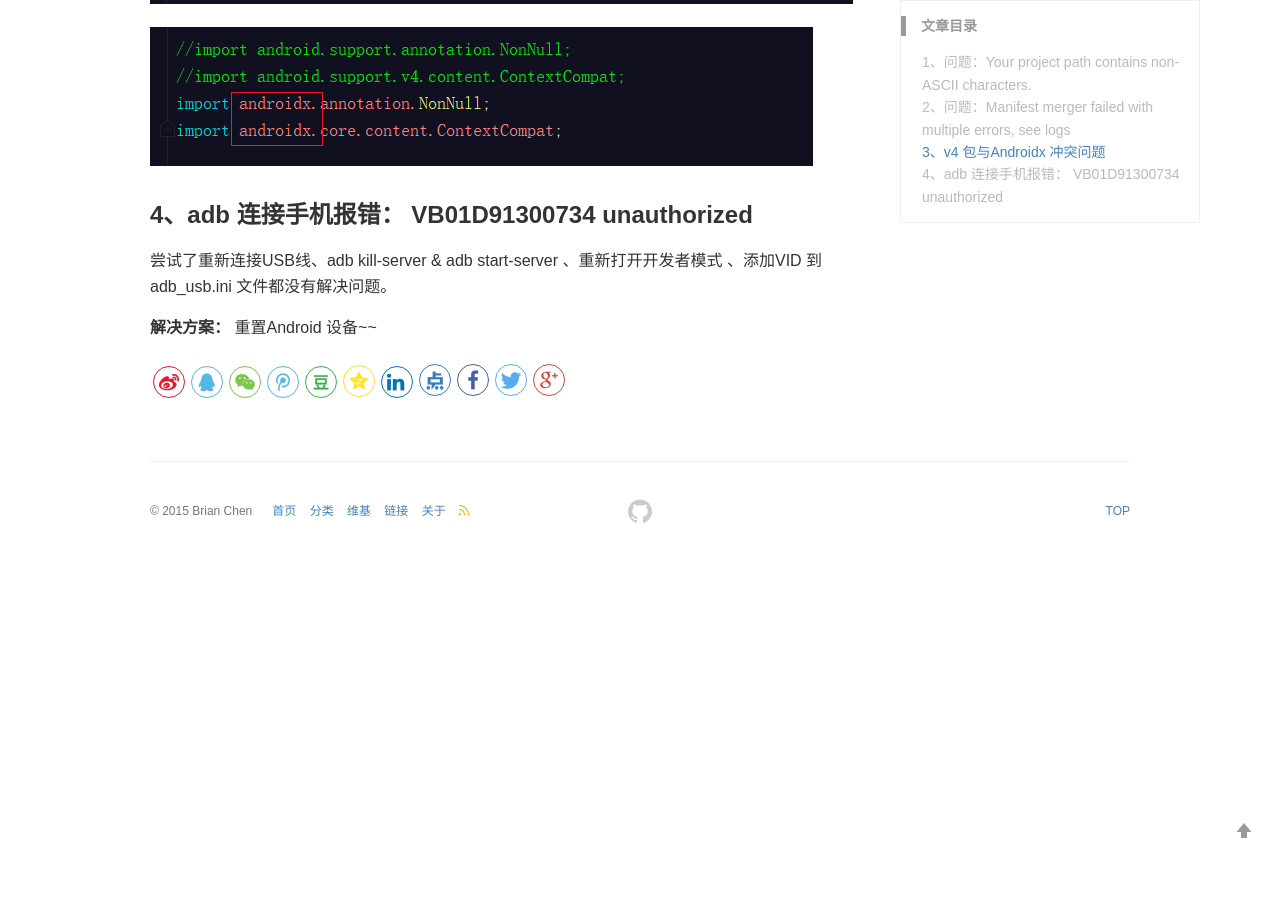
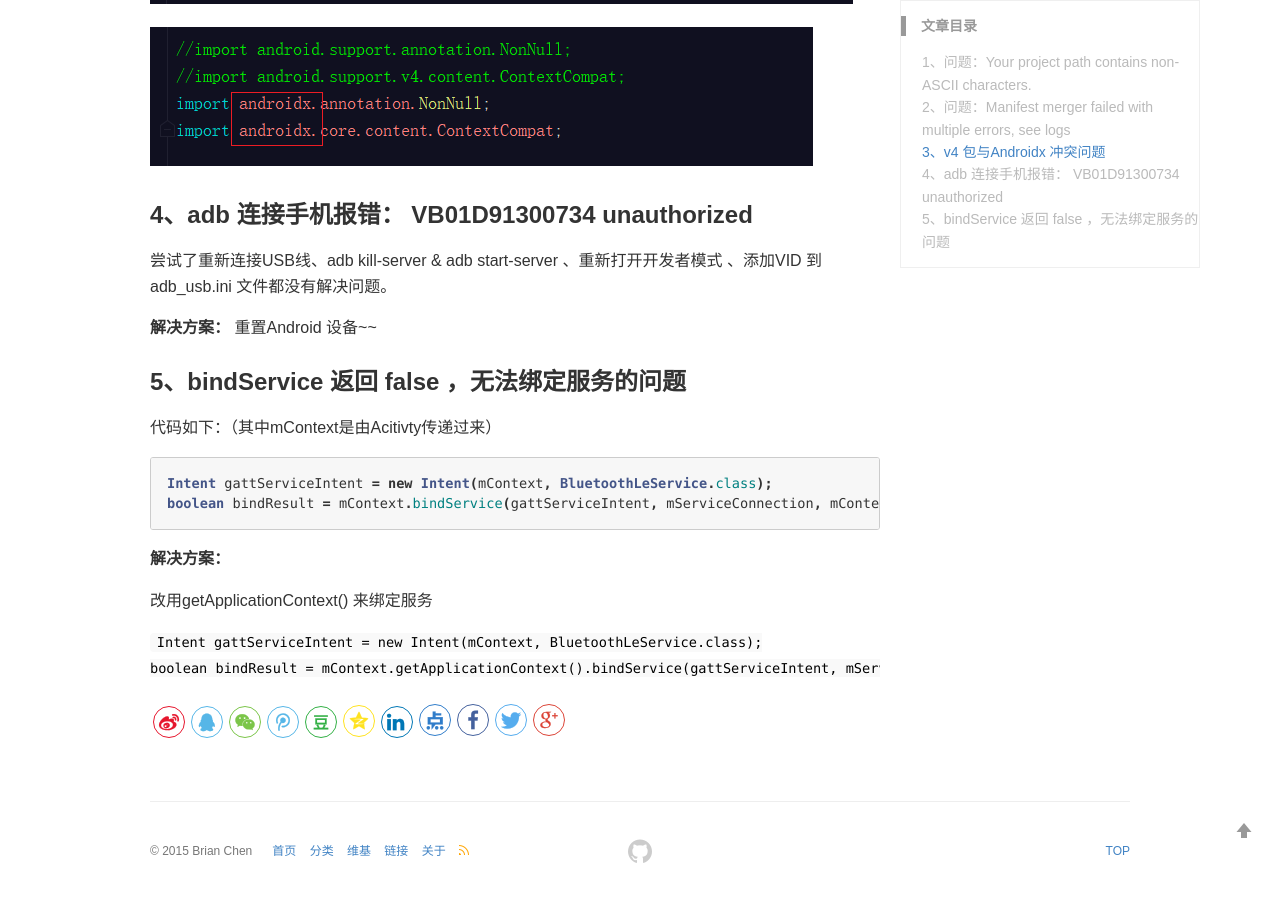
Before and after one commit to BrianCZY/BrianCZY.github.io, a Jekyll site: the page built from _posts/2019-04-10-Android问题记录.md, in a window 1280 px wide and 900 px high, scrolled down 2060 px. Built offline with Jekyll 4.4.1, drawn with Linux system fonts in a browser that asks for light colours; comment, search, counter and statistics services are not loaded; before the commit the page ends 2620 px from its top, so only the background shows below that.

Commit message:
android记录中 添加内容

````diff
--- a/_posts/2019-03-11-Android问题记录.md
+++ b/_posts/2019-04-10-Android问题记录.md
@@ -80,3 +80,23 @@ java 代码中的导包替换成Androidx。
 尝试了重新连接USB线、adb kill-server  & adb start-server 、重新打开开发者模式 、添加VID 到adb_usb.ini 文件都没有解决问题。
 
 **解决方案：** 重置Android 设备~~
+
+
+
+### 5、bindService 返回 false ，无法绑定服务的问题
+
+代码如下：（其中mContext是由Acitivty传递过来）
+
+```java
+Intent gattServiceIntent = new Intent(mContext, BluetoothLeService.class);
+boolean bindResult = mContext.bindService(gattServiceIntent, mServiceConnection, mContext.BIND_AUTO_CREATE);
+```
+
+
+
+**解决方案：**
+
+改用getApplicationContext() 来绑定服务
+
+`Intent gattServiceIntent = new Intent(mContext, BluetoothLeService.class);
+boolean bindResult = mContext.getApplicationContext().bindService(gattServiceIntent, mServiceConnection, mContext.BIND_AUTO_CREATE);`
````
